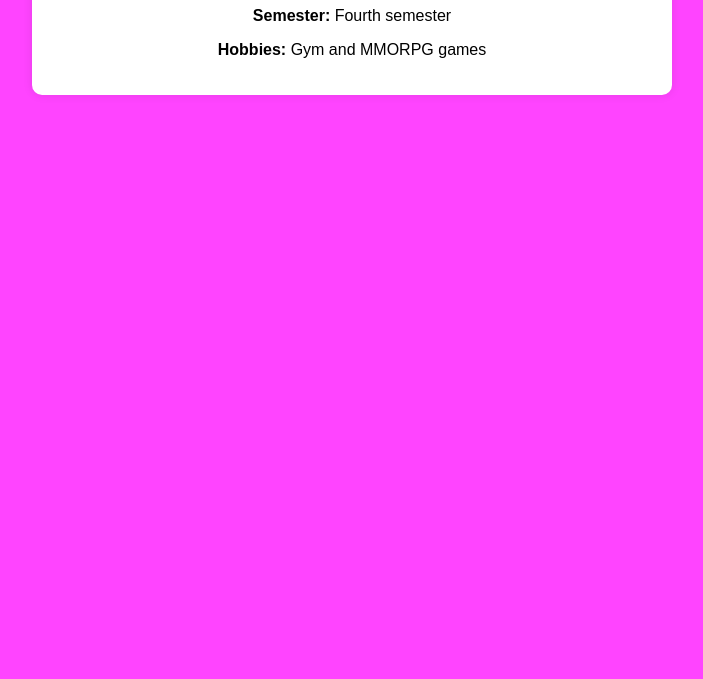
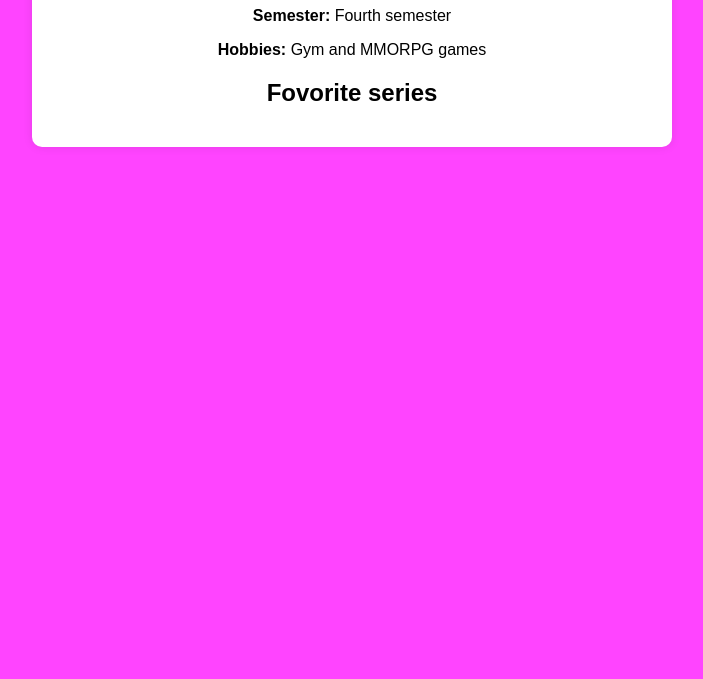
Before and after one commit to lkdecastro/Taller_DeCastro, a plain HTML site: page index.html in a window 1280 px wide. Shown: the part 121-800 px from the top of the page, without its empty margins (288-991 px from the left). Drawn offline with Linux system fonts and the light colour scheme.

Commit message:
I added h2-fav series.

```diff
--- a/index.html
+++ b/index.html
@@ -36,6 +36,7 @@
         <p><strong>Semester:</strong> Fourth semester</p>
         <p><strong>Hobbies:</strong> Gym and MMORPG games</p>
 
+        <h2>Fovorite series</h2>
 
 
     </div>
```
